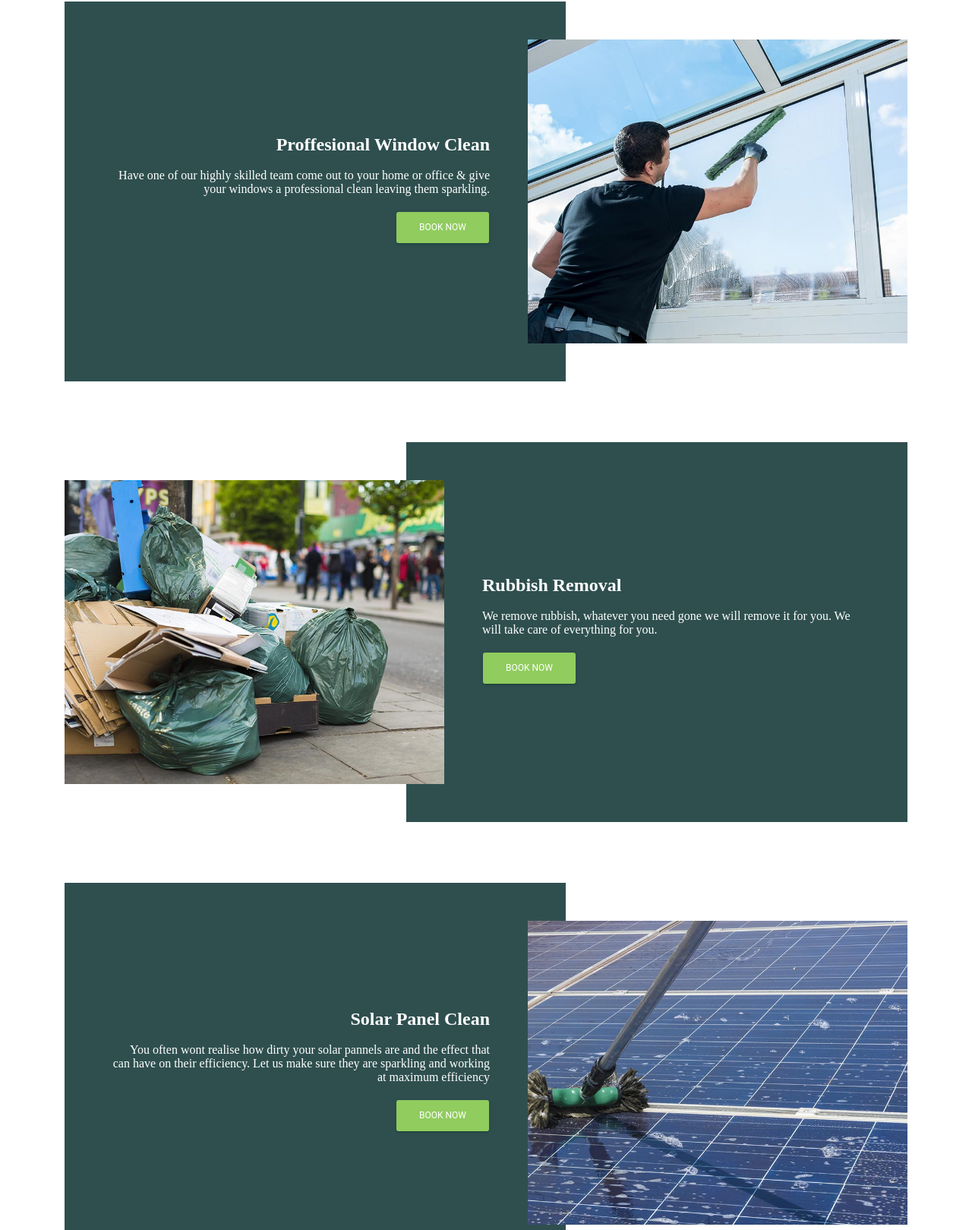
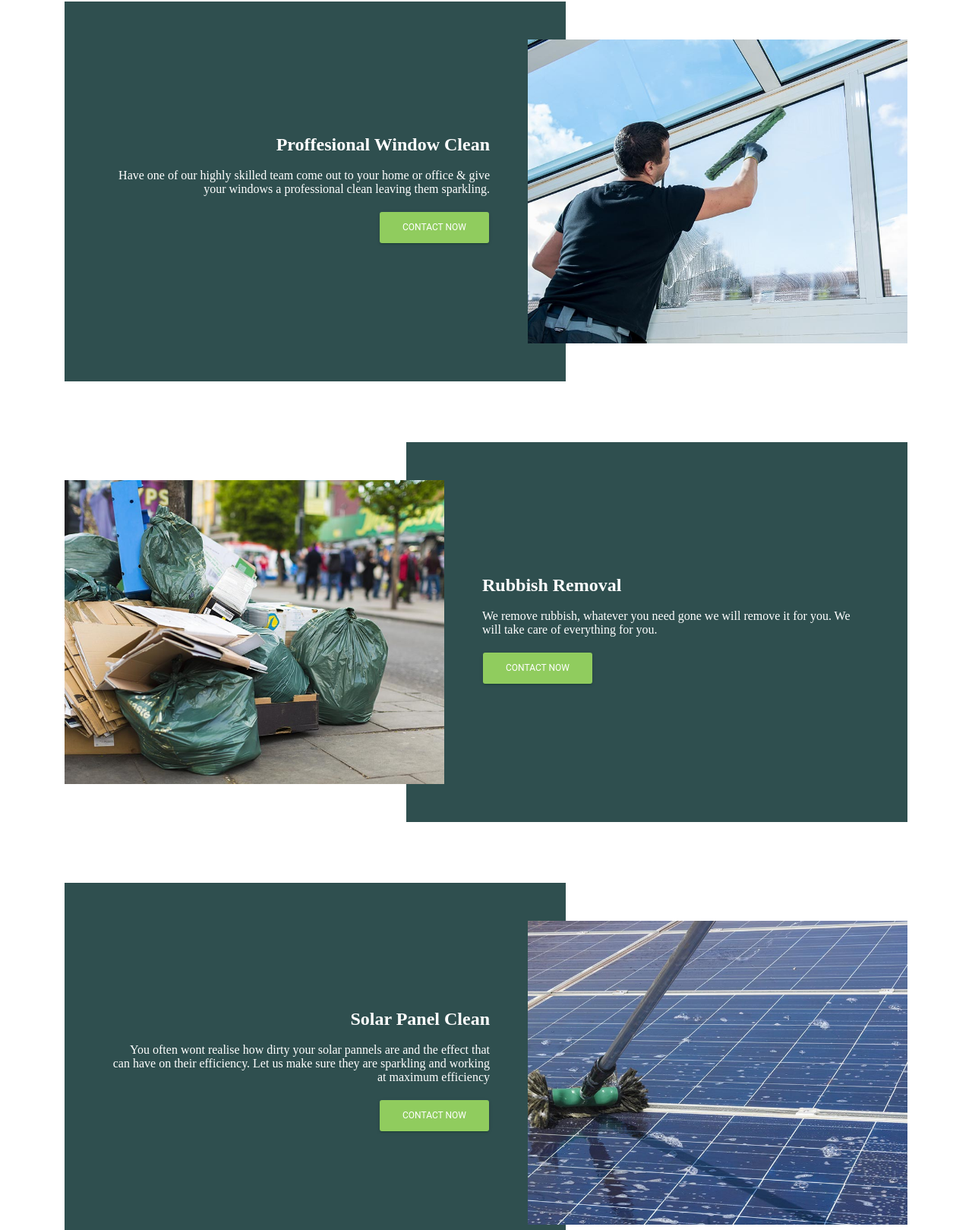
Before and after one commit to upbound-web/aussiegreenklean, a Gatsby site: page /Components/Sections/Services in a window 1280 px wide. Shown: the part 3124-4743 px from the top of the page at 76% size. Built offline with nearby package versions, Linux system fonts and the light colour scheme; Gatsby itself is replaced by a stand-in of ours.

Commit message:
Changed to contact buttons on services page

```diff
--- a/src/pages/Components/Sections/Services.jsx
+++ b/src/pages/Components/Sections/Services.jsx
@@ -89,7 +89,9 @@ class Services extends React.Component {
                                 <div className={classes.content}>
                                     <h2>Mowing and Garden Maintenance</h2>
                                     <p>Mowing, weeding, pruning, wiper snipping, green waste removed. A regular service or just the once</p>
-                                    <Button color= "primary"> Book Now </Button>
+                                    <Button
+                                    href="#contact"
+                                    color= "primary"> Contact Now </Button>
                                 </div>
                             </div>
                         </div>
@@ -121,7 +123,9 @@ class Services extends React.Component {
                                 <div className={classes.content}>
                                     <h2>Proffesional Window Clean</h2>
                                     <p>Have one of our highly skilled team come out to your home or office & give your windows a professional clean leaving them sparkling. </p>
-                                    <Button color= "primary"> Book Now </Button>
+                                    <Button
+                                    href="#contact"
+                                    color= "primary"> Contact Now </Button>
                                 </div>
                             </div>
                         </div>
@@ -136,7 +140,12 @@ class Services extends React.Component {
                                 <div className={classes.content}>
                                     <h2>Rubbish Removal</h2>
                                     <p>We remove rubbish, whatever you need gone we will remove it for you. We will take care of everything for you.</p>
-                                    <Button color= "primary"> Book Now </Button>
+                                    <Button
+                                    href="#contact"
+                                    color= "primary"
+                                    >
+                                        Contact Now
+                                    </Button>
                                 </div>
                             </div>
                         </div>
@@ -151,7 +160,9 @@ class Services extends React.Component {
                                 <div className={classes.content}>
                                     <h2>Solar Panel Clean</h2>
                                     <p>You often wont realise how dirty your solar pannels are and the effect that can have on their efficiency. Let us make sure they are sparkling and working at maximum efficiency</p>
-                                    <Button color= "primary"> Book Now </Button>
+                                    <Button
+                                    href="#contact"
+                                    color= "primary"> Contact Now </Button>
                                 </div>
                             </div>
                         </div>
@@ -166,7 +177,9 @@ class Services extends React.Component {
                                 <div className={classes.content}>
                                     <h2>End of Lease Clean</h2>
                                     <p>Want to make sure your place is sparkling before you hand the keys back to the rental agent. Dont risk it. Book us in to take care of it for you.</p>
-                                    <Button color= "primary"> Book Now </Button>
+                                    <Button
+                                    href="#contact"
+                                    color= "primary"> Contact Now </Button>
                                 </div>
                             </div>
                         </div>
```
